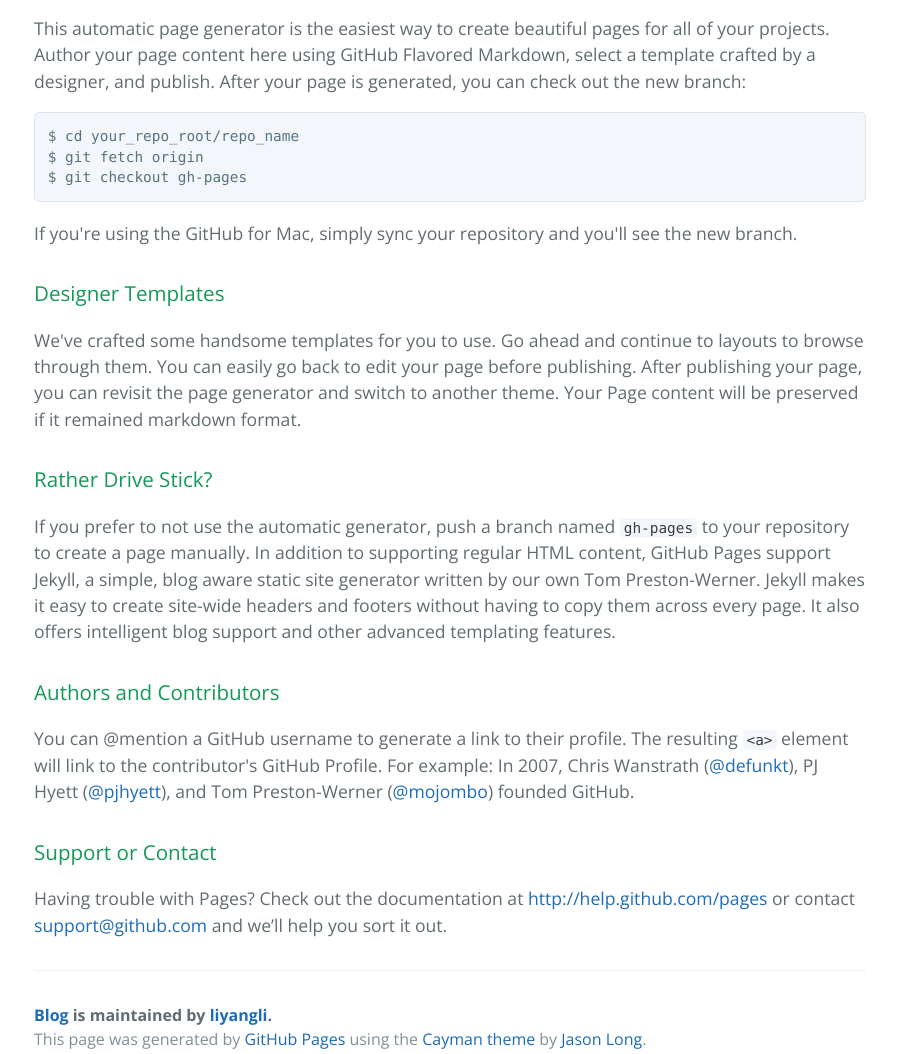
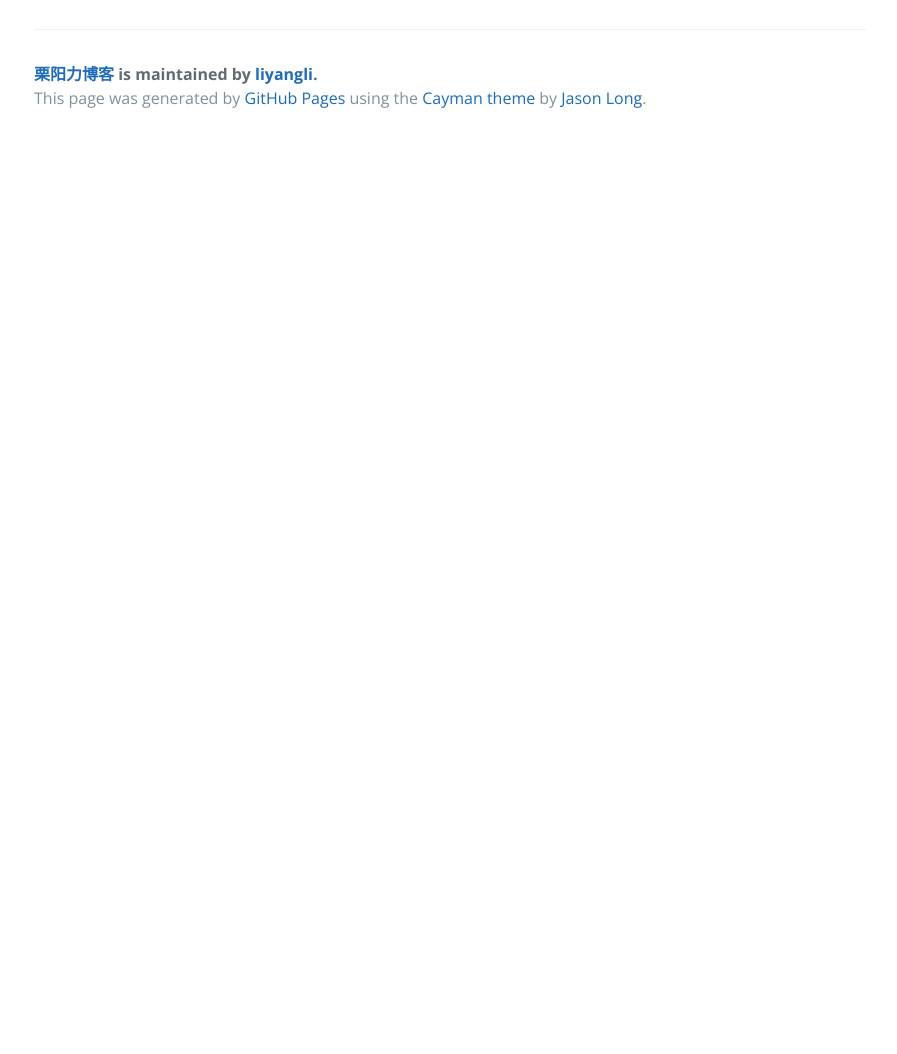
Before and after one commit to liyangli/blog, a plain HTML site: page index.html in a window 1280 px wide. Shown: the part 448-1502 px from the top of the page, without its empty margins (190-1087 px from the left). After the commit the page ends 800 px from the top, so only its background shows below. Drawn offline with nearby package versions, Linux system fonts and the light colour scheme.

```diff
--- a/index.html
+++ b/index.html
@@ -2,7 +2,7 @@
 <html lang="en-us">
   <head>
     <meta charset="UTF-8">
-    <title>Blog by liyangli</title>
+    <title>栗阳力博客 by liyangli</title>
     <meta name="viewport" content="width=device-width, initial-scale=1">
     <link rel="stylesheet" type="text/css" href="stylesheets/normalize.css" media="screen">
     <link href='https://fonts.googleapis.com/css?family=Open+Sans:400,700' rel='stylesheet' type='text/css'>
@@ -11,7 +11,7 @@
   </head>
   <body>
     <section class="page-header">
-      <h1 class="project-name">Blog</h1>
+      <h1 class="project-name">栗阳力博客</h1>
       <h2 class="project-tagline">时间记忆</h2>
       <a href="https://github.com/liyangli/blog" class="btn">View on GitHub</a>
       <a href="https://github.com/liyangli/blog/zipball/master" class="btn">Download .zip</a>
@@ -22,37 +22,8 @@
       <h3>
 <a id="welcome-to-github-pages" class="anchor" href="#welcome-to-github-pages" aria-hidden="true"><span aria-hidden="true" class="octicon octicon-link"></span></a>Welcome to GitHub Pages.</h3>
 
-<p>This automatic page generator is the easiest way to create beautiful pages for all of your projects. Author your page content here using GitHub Flavored Markdown, select a template crafted by a designer, and publish. After your page is generated, you can check out the new branch:</p>
-
-<pre><code>$ cd your_repo_root/repo_name
-$ git fetch origin
-$ git checkout gh-pages
-</code></pre>
-
-<p>If you're using the GitHub for Mac, simply sync your repository and you'll see the new branch.</p>
-
-<h3>
-<a id="designer-templates" class="anchor" href="#designer-templates" aria-hidden="true"><span aria-hidden="true" class="octicon octicon-link"></span></a>Designer Templates</h3>
-
-<p>We've crafted some handsome templates for you to use. Go ahead and continue to layouts to browse through them. You can easily go back to edit your page before publishing. After publishing your page, you can revisit the page generator and switch to another theme. Your Page content will be preserved if it remained markdown format.</p>
-
-<h3>
-<a id="rather-drive-stick" class="anchor" href="#rather-drive-stick" aria-hidden="true"><span aria-hidden="true" class="octicon octicon-link"></span></a>Rather Drive Stick?</h3>
-
-<p>If you prefer to not use the automatic generator, push a branch named <code>gh-pages</code> to your repository to create a page manually. In addition to supporting regular HTML content, GitHub Pages support Jekyll, a simple, blog aware static site generator written by our own Tom Preston-Werner. Jekyll makes it easy to create site-wide headers and footers without having to copy them across every page. It also offers intelligent blog support and other advanced templating features.</p>
-
-<h3>
-<a id="authors-and-contributors" class="anchor" href="#authors-and-contributors" aria-hidden="true"><span aria-hidden="true" class="octicon octicon-link"></span></a>Authors and Contributors</h3>
-
-<p>You can @mention a GitHub username to generate a link to their profile. The resulting <code>&lt;a&gt;</code> element will link to the contributor's GitHub Profile. For example: In 2007, Chris Wanstrath (<a href="https://github.com/defunkt" class="user-mention">@defunkt</a>), PJ Hyett (<a href="https://github.com/pjhyett" class="user-mention">@pjhyett</a>), and Tom Preston-Werner (<a href="https://github.com/mojombo" class="user-mention">@mojombo</a>) founded GitHub.</p>
-
-<h3>
-<a id="support-or-contact" class="anchor" href="#support-or-contact" aria-hidden="true"><span aria-hidden="true" class="octicon octicon-link"></span></a>Support or Contact</h3>
-
-<p>Having trouble with Pages? Check out the documentation at <a href="http://help.github.com/pages">http://help.github.com/pages</a> or contact <a href="mailto:support@github.com">support@github.com</a> and we’ll help you sort it out.</p>
-
       <footer class="site-footer">
-        <span class="site-footer-owner"><a href="https://github.com/liyangli/blog">Blog</a> is maintained by <a href="https://github.com/liyangli">liyangli</a>.</span>
+        <span class="site-footer-owner"><a href="https://github.com/liyangli/blog">栗阳力博客</a> is maintained by <a href="https://github.com/liyangli">liyangli</a>.</span>
 
         <span class="site-footer-credits">This page was generated by <a href="https://pages.github.com">GitHub Pages</a> using the <a href="https://github.com/jasonlong/cayman-theme">Cayman theme</a> by <a href="https://twitter.com/jasonlong">Jason Long</a>.</span>
       </footer>
```
Also changed, not shown: params.json (+2 -2 lines).
